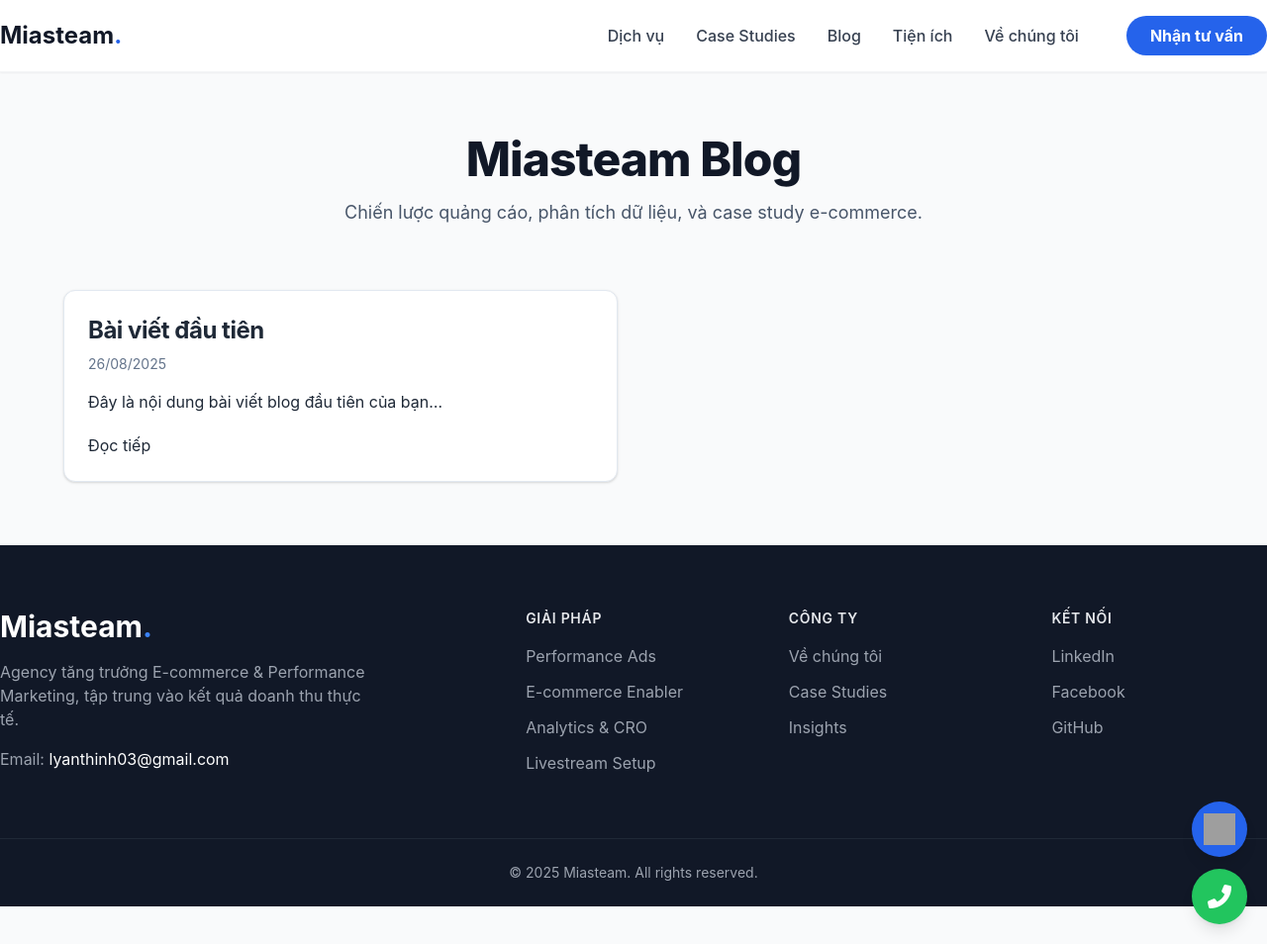
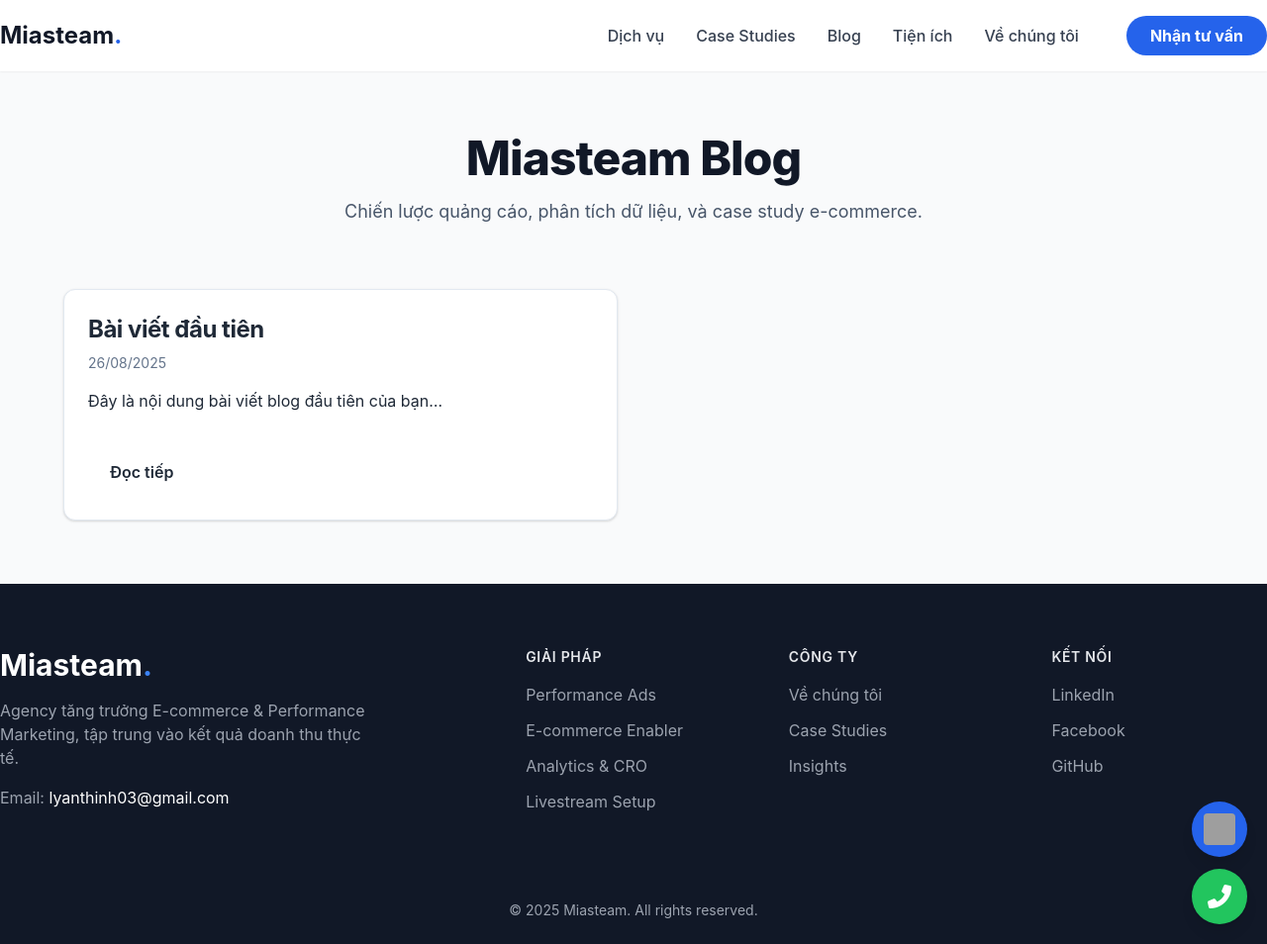
Before and after one commit to pixelaquarius/Website-MIAS, a Jekyll site: the page built from blog/index.html, in a window 1280 px wide and 954 px high. Shown: the whole window at 99% size. Built offline with Jekyll 4.4.1, drawn with Linux system fonts in a browser that asks for light colours; nearby versions of some CDN libraries; grey boxes are pictures that could not be loaded.

Commit message:
Update default.html

```diff
--- a/_layouts/default.html
+++ b/_layouts/default.html
@@ -1,6 +1,7 @@
 <!doctype html>
 <html lang="vi" class="scroll-smooth">
 <head>
+  <link rel="stylesheet" href="{{ site.baseurl }}/assets/css/main.css">
   <meta charset="utf-8" />
   <meta name="viewport" content="width=device-width,initial-scale=1" />
   <title>{{ page.title | default: site.title }}</title>
```
